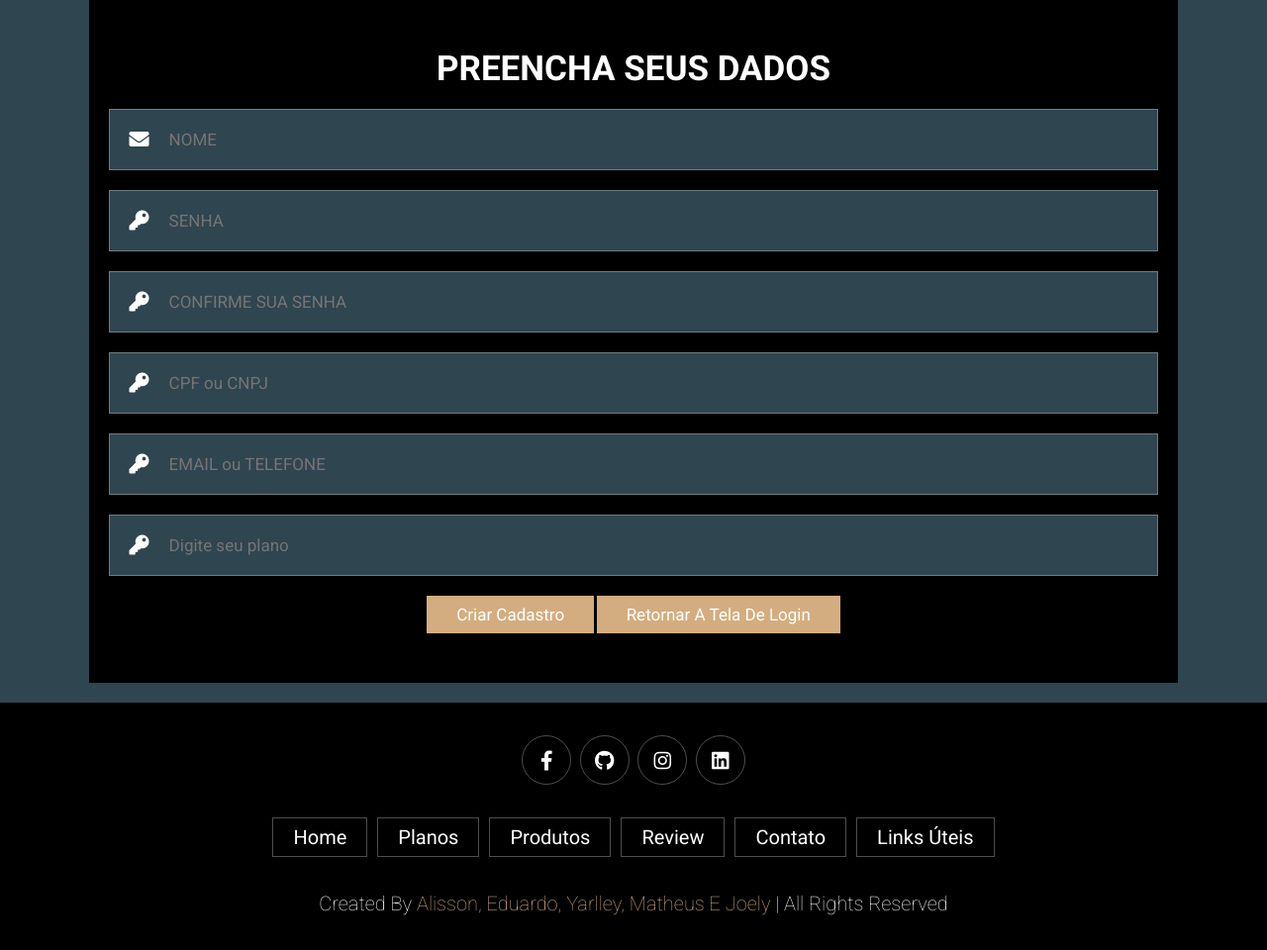
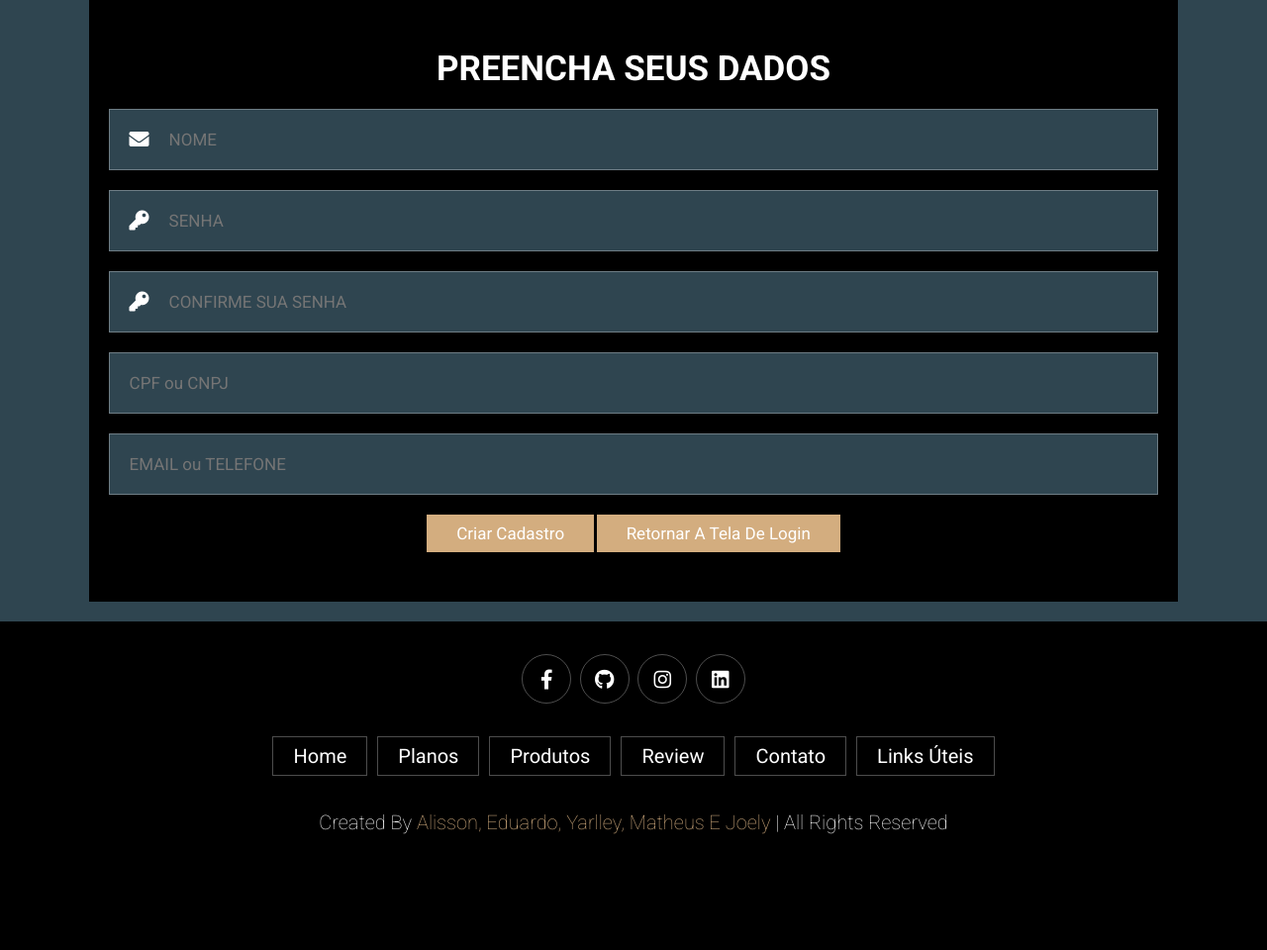
Before and after one commit to Alisson-Paulino7/provedor-gatonet, a PHP site: page /cadastro.php in a window 1280 px wide. Shown: the part 103-1063 px from the top of the page at 99% size. After the commit the page ends 946 px from the top, so only its background shows below. Run offline with PHP 8.4, Linux system fonts and the light colour scheme.

Commit message:
versao finalizada

```diff
--- a/Conexao.php
+++ b/Conexao.php
@@ -1,14 +1,15 @@
 <?php
-$servername = "localhost";
-$username = "root";
-$password = "";
-$database = "gato_net";
 
-// Estabelece a conexão com o banco de dados
-$conn = mysqli_connect($servername, $username, $password, $database);
+class Conexao {
+    private static $instance;
 
-// Verifica se a conexão foi estabelecida com sucesso
-if (!$conn) {
-    die("Falha na conexão: " . mysqli_connect_error());
+    public static function getConn(){
+
+        if (!isset(self::$instance)){
+            self::$instance = new \PDO('mysql:host=localhost;dbname=gato_net', 'root', '');
+        }
+        return self::$instance;
+    }
 }
+
 ?>
--- a/cadastro.php
+++ b/cadastro.php
@@ -55,17 +55,10 @@ include 'Conexao.php';
                 <input type="password" name="confirmacao_da_senha" placeholder="CONFIRME SUA SENHA">
             </div>
             <div class="inputBox">
-                <span class="fas fa-key"></span>
                 <input type="number" name="cpf_cnpj" placeholder="CPF ou CNPJ">
             </div>
             <div class="inputBox">
-                <span class="fas fa-key"></span>
                 <input type="text" name="contato" placeholder="EMAIL ou TELEFONE">
-            </div>
-
-            <div class="inputBox">
-                <span class="fas fa-key"></span>
-                <input type="text" name="plano" placeholder="Digite seu plano">
             </div>
 
             <input type="submit" value="Criar cadastro" class="btn">
--- a/validar_cadastro.php
+++ b/validar_cadastro.php
@@ -5,7 +5,6 @@ if ($_SERVER["REQUEST_METHOD"] == "POST") {
     $senha = $_POST["senha"];
     $cpf_cnpj = $_POST["cpf_cnpj"];
     $contato = $_POST["contato"];
-    $plano = $_POST["plano"];
 
 
     // Conexão com o banco de dados
@@ -22,7 +21,7 @@ if ($_SERVER["REQUEST_METHOD"] == "POST") {
     }
 
     // Executa a consulta SQL para inserir os dados na tabela
-    $sql = "INSERT INTO cadastro (nome, senha, cpf_cnpj, contato, plano) VALUES ('$nome', '$senha', '$cpf_cnpj', '$contato','$plano')";
+    $sql = "INSERT INTO cadastro (nome, senha, cpf_cnpj, contato) VALUES ('$nome', '$senha', '$cpf_cnpj', '$contato')";
     // Executa consultas adicionais para inserir os outros campos na tabela
 
     if ($conn->query($sql) === TRUE) {
```
